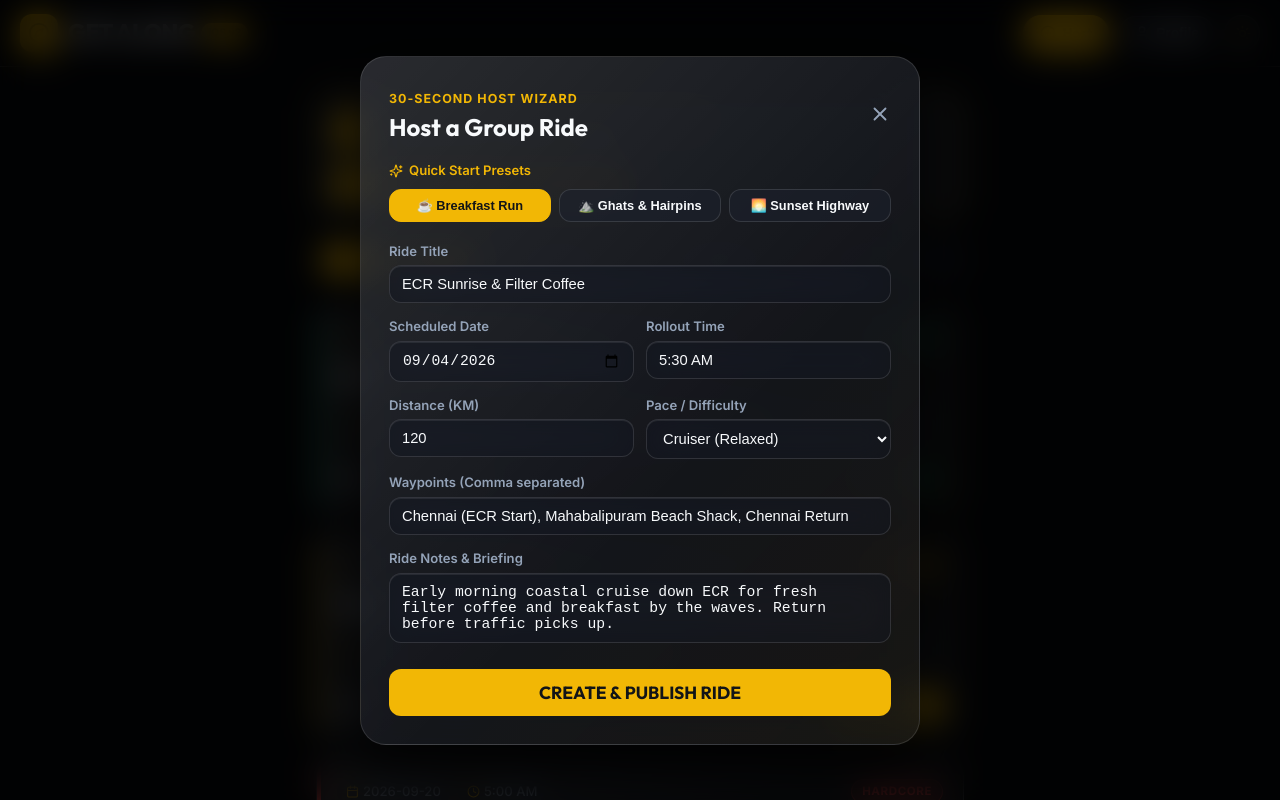
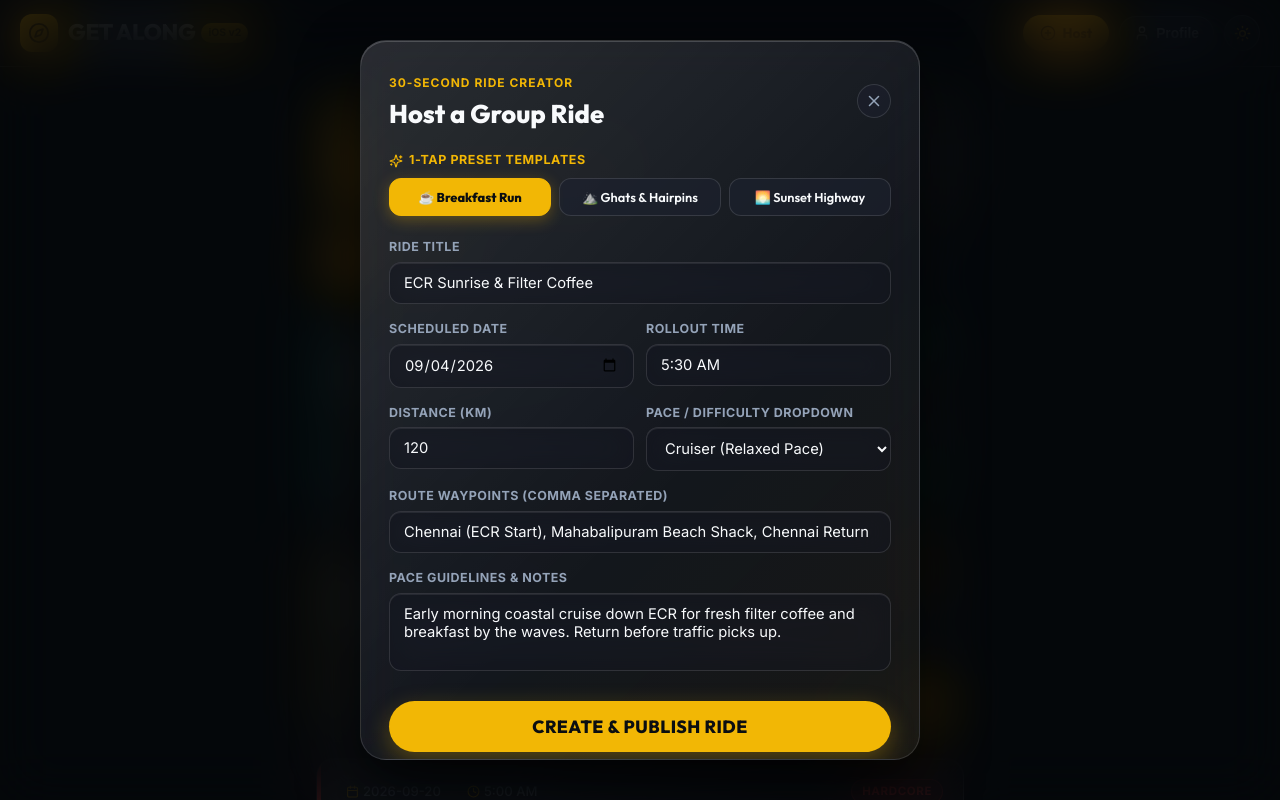
Before and after one commit to Surya9654/GetAlong, a React (Vite) app in the folder v2/: page / in a window 1280 px wide. Both pictures are taken after a click on the button "Host". Shown: the top 800 px of the page. Built offline with nearby package versions, Linux system fonts and the light colour scheme.

Commit message:
Apply full brushed glass texture, translucent blurred inputs, and 28px backdrop blur to Host popup modal

```diff
--- a/v2/src/components/HostRideModal.jsx
+++ b/v2/src/components/HostRideModal.jsx
@@ -75,14 +75,37 @@ export default function HostRideModal({ onHostRide, onClose }) {
     });
   };
 
+  const inputStyle = {
+    width: '100%',
+    backgroundColor: 'rgba(18, 22, 29, 0.62)',
+    backdropFilter: 'blur(16px)',
+    WebkitBackdropFilter: 'blur(16px)',
+    border: '1px solid var(--border-color)',
+    borderRadius: 'var(--radius-sm)',
+    padding: '11px 14px',
+    color: 'var(--text-primary)',
+    fontSize: '0.92rem',
+    fontFamily: 'var(--font-body)',
+  };
+
+  const labelStyle = {
+    display: 'block',
+    fontSize: '0.78rem',
+    fontWeight: 700,
+    color: 'var(--text-muted)',
+    textTransform: 'uppercase',
+    letterSpacing: '0.5px',
+    marginBottom: '5px',
+  };
+
   return (
     <div
       style={{
         position: 'fixed',
         inset: 0,
-        backgroundColor: 'rgba(0, 0, 0, 0.72)',
-        backdropFilter: 'blur(16px)',
-        WebkitBackdropFilter: 'blur(16px)',
+        backgroundColor: 'rgba(5, 7, 10, 0.78)',
+        backdropFilter: 'blur(28px) saturate(200%)',
+        WebkitBackdropFilter: 'blur(28px) saturate(200%)',
         zIndex: 100,
         display: 'flex',
         alignItems: 'center',
@@ -101,28 +124,43 @@ export default function HostRideModal({ onHostRide, onClose }) {
           overflowY: 'auto',
           borderRadius: 'var(--radius-lg)',
           padding: '28px',
-          boxShadow: '0 20px 50px rgba(0,0,0,0.7)',
+          boxShadow: '0 25px 60px rgba(0,0,0,0.8), inset 0 1px 0 rgba(255,255,255,0.18)',
         }}
       >
         {/* Header */}
-        <div style={{ display: 'flex', justifyContent: 'space-between', alignItems: 'center', marginBottom: '16px' }}>
+        <div style={{ display: 'flex', justifyContent: 'space-between', alignItems: 'center', marginBottom: '18px' }}>
           <div>
-            <span style={{ color: 'var(--amber)', fontSize: '0.78rem', fontWeight: 700, textTransform: 'uppercase', letterSpacing: '1px' }}>
-              30-Second Host Wizard
+            <span style={{ color: 'var(--amber)', fontSize: '0.75rem', fontWeight: 800, textTransform: 'uppercase', letterSpacing: '1px' }}>
+              30-Second Ride Creator
             </span>
-            <h2 style={{ fontFamily: 'var(--font-heading)', fontSize: '1.5rem', color: 'var(--text-primary)' }}>
+            <h2 style={{ fontFamily: 'var(--font-heading)', fontSize: '1.6rem', fontWeight: 800, color: 'var(--text-primary)', marginTop: '2px' }}>
               Host a Group Ride
             </h2>
           </div>
-          <button onClick={onClose} style={{ background: 'none', border: 'none', color: 'var(--text-muted)', cursor: 'pointer' }}>
-            <X size={22} />
+          <button
+            onClick={onClose}
+            className="ios-pressable"
+            style={{
+              backgroundColor: 'var(--surface-raised)',
+              border: '1px solid var(--border-color)',
+              color: 'var(--text-muted)',
+              borderRadius: '50%',
+              width: '34px',
+              height: '34px',
+              display: 'flex',
+              alignItems: 'center',
+              justifyContent: 'center',
+              cursor: 'pointer',
+            }}
+          >
+            <X size={18} />
           </button>
         </div>
 
-        {/* Presets Chips */}
-        <div style={{ marginBottom: '20px' }}>
-          <label style={{ display: 'flex', alignItems: 'center', gap: '6px', fontSize: '0.82rem', fontWeight: 600, color: 'var(--amber)', marginBottom: '8px' }}>
-            <Sparkles size={14} /> Quick Start Presets
+        {/* Quick Start Presets */}
+        <div style={{ marginBottom: '22px' }}>
+          <label style={{ display: 'flex', alignItems: 'center', gap: '6px', fontSize: '0.78rem', fontWeight: 800, color: 'var(--amber)', textTransform: 'uppercase', letterSpacing: '0.6px', marginBottom: '8px' }}>
+            <Sparkles size={14} color="var(--amber)" /> 1-Tap Preset Templates
           </label>
           <div style={{ display: 'grid', gridTemplateColumns: 'repeat(3, 1fr)', gap: '8px' }}>
             {RIDE_PRESETS.map((p) => {
@@ -132,16 +170,19 @@ export default function HostRideModal({ onHostRide, onClose }) {
                   key={p.id}
                   type="button"
                   onClick={() => applyPreset(p)}
+                  className="ios-pressable"
                   style={{
-                    backgroundColor: isSelected ? 'var(--amber)' : 'var(--surface-raised)',
-                    color: isSelected ? '#121417' : 'var(--text-primary)',
+                    backgroundColor: isSelected ? 'var(--amber)' : 'rgba(28, 34, 46, 0.65)',
+                    color: isSelected ? '#0B0E11' : 'var(--text-primary)',
                     border: `1px solid ${isSelected ? 'var(--amber)' : 'var(--border-color)'}`,
                     borderRadius: 'var(--radius-sm)',
-                    padding: '8px',
+                    padding: '10px 6px',
                     fontSize: '0.8rem',
-                    fontWeight: 600,
+                    fontFamily: 'var(--font-heading)',
+                    fontWeight: isSelected ? 800 : 600,
                     cursor: 'pointer',
-                    transition: 'all 0.15s ease',
+                    boxShadow: isSelected ? '0 4px 15px var(--amber-glow)' : 'none',
+                    textAlign: 'center',
                   }}
                 >
                   {p.name}
@@ -152,68 +193,38 @@ export default function HostRideModal({ onHostRide, onClose }) {
         </div>
 
         {/* Form Fields */}
-        <form onSubmit={handleSubmit} style={{ display: 'flex', flexDirection: 'column', gap: '14px' }}>
+        <form onSubmit={handleSubmit} style={{ display: 'flex', flexDirection: 'column', gap: '16px' }}>
           <div>
-            <label style={{ display: 'block', fontSize: '0.82rem', fontWeight: 600, color: 'var(--text-muted)', marginBottom: '4px' }}>
-              Ride Title
-            </label>
+            <label style={labelStyle}>Ride Title</label>
             <input
               type="text"
               required
               value={formData.title}
               onChange={(e) => setFormData({ ...formData, title: e.target.value })}
-              style={{
-                width: '100%',
-                backgroundColor: 'var(--bg-color)',
-                border: '1px solid var(--border-color)',
-                borderRadius: 'var(--radius-sm)',
-                padding: '10px 12px',
-                color: 'var(--text-primary)',
-                fontSize: '0.92rem',
-              }}
+              style={inputStyle}
             />
           </div>
 
           {/* Date & Time Row */}
           <div style={{ display: 'grid', gridTemplateColumns: '1fr 1fr', gap: '12px' }}>
             <div>
-              <label style={{ display: 'block', fontSize: '0.82rem', fontWeight: 600, color: 'var(--text-muted)', marginBottom: '4px' }}>
-                Scheduled Date
-              </label>
+              <label style={labelStyle}>Scheduled Date</label>
               <input
                 type="date"
                 required
                 value={formData.date}
                 onChange={(e) => setFormData({ ...formData, date: e.target.value })}
-                style={{
-                  width: '100%',
-                  backgroundColor: 'var(--bg-color)',
-                  border: '1px solid var(--border-color)',
-                  borderRadius: 'var(--radius-sm)',
-                  padding: '10px 12px',
-                  color: 'var(--text-primary)',
-                  fontSize: '0.92rem',
-                }}
+                style={inputStyle}
               />
             </div>
             <div>
-              <label style={{ display: 'block', fontSize: '0.82rem', fontWeight: 600, color: 'var(--text-muted)', marginBottom: '4px' }}>
-                Rollout Time
-              </label>
+              <label style={labelStyle}>Rollout Time</label>
               <input
                 type="text"
                 required
                 value={formData.time}
                 onChange={(e) => setFormData({ ...formData, time: e.target.value })}
-                style={{
-                  width: '100%',
-                  backgroundColor: 'var(--bg-color)',
-                  border: '1px solid var(--border-color)',
-                  borderRadius: 'var(--radius-sm)',
-                  padding: '10px 12px',
-                  color: 'var(--text-primary)',
-                  fontSize: '0.92rem',
-                }}
+                style={inputStyle}
               />
             </div>
           </div>
@@ -221,109 +232,71 @@ export default function HostRideModal({ onHostRide, onClose }) {
           {/* Distance & Difficulty Row */}
           <div style={{ display: 'grid', gridTemplateColumns: '1fr 1fr', gap: '12px' }}>
             <div>
-              <label style={{ display: 'block', fontSize: '0.82rem', fontWeight: 600, color: 'var(--text-muted)', marginBottom: '4px' }}>
-                Distance (KM)
-              </label>
+              <label style={labelStyle}>Distance (KM)</label>
               <input
                 type="number"
                 required
                 value={formData.distanceKm}
                 onChange={(e) => setFormData({ ...formData, distanceKm: e.target.value })}
-                style={{
-                  width: '100%',
-                  backgroundColor: 'var(--bg-color)',
-                  border: '1px solid var(--border-color)',
-                  borderRadius: 'var(--radius-sm)',
-                  padding: '10px 12px',
-                  color: 'var(--text-primary)',
-                  fontSize: '0.92rem',
-                }}
+                style={inputStyle}
               />
             </div>
             <div>
-              <label style={{ display: 'block', fontSize: '0.82rem', fontWeight: 600, color: 'var(--text-muted)', marginBottom: '4px' }}>
-                Pace / Difficulty
-              </label>
+              <label style={labelStyle}>Pace / Difficulty Dropdown</label>
               <select
                 value={formData.difficulty}
                 onChange={(e) => setFormData({ ...formData, difficulty: e.target.value })}
-                style={{
-                  width: '100%',
-                  backgroundColor: 'var(--bg-color)',
-                  border: '1px solid var(--border-color)',
-                  borderRadius: 'var(--radius-sm)',
-                  padding: '10px 12px',
-                  color: 'var(--text-primary)',
-                  fontSize: '0.92rem',
-                }}
+                style={inputStyle}
               >
-                <option value="cruiser">Cruiser (Relaxed)</option>
-                <option value="spirited">Spirited (Brisk)</option>
-                <option value="hardcore">Hardcore (Expert)</option>
+                <option value="cruiser">Cruiser (Relaxed Pace)</option>
+                <option value="spirited">Spirited (Brisk Pace)</option>
+                <option value="hardcore">Hardcore (Expert Pace)</option>
               </select>
             </div>
           </div>
 
           {/* Waypoints */}
           <div>
-            <label style={{ display: 'block', fontSize: '0.82rem', fontWeight: 600, color: 'var(--text-muted)', marginBottom: '4px' }}>
-              Waypoints (Comma separated)
-            </label>
+            <label style={labelStyle}>Route Waypoints (Comma separated)</label>
             <input
               type="text"
               required
               value={formData.pointsStr}
               onChange={(e) => setFormData({ ...formData, pointsStr: e.target.value })}
               placeholder="e.g. Start Point, Breakfast Stop, Final Stop"
-              style={{
-                width: '100%',
-                backgroundColor: 'var(--bg-color)',
-                border: '1px solid var(--border-color)',
-                borderRadius: 'var(--radius-sm)',
-                padding: '10px 12px',
-                color: 'var(--text-primary)',
-                fontSize: '0.92rem',
-              }}
+              style={inputStyle}
             />
           </div>
 
           {/* Description */}
           <div>
-            <label style={{ display: 'block', fontSize: '0.82rem', fontWeight: 600, color: 'var(--text-muted)', marginBottom: '4px' }}>
-              Ride Notes & Briefing
-            </label>
+            <label style={labelStyle}>Pace Guidelines & Notes</label>
             <textarea
               rows={3}
               value={formData.description}
               onChange={(e) => setFormData({ ...formData, description: e.target.value })}
-              style={{
-                width: '100%',
-                backgroundColor: 'var(--bg-color)',
-                border: '1px solid var(--border-color)',
-                borderRadius: 'var(--radius-sm)',
-                padding: '10px 12px',
-                color: 'var(--text-primary)',
-                fontSize: '0.92rem',
-                resize: 'none',
-              }}
+              style={{ ...inputStyle, resize: 'none' }}
             />
           </div>
 
           {/* Submit */}
           <button
             type="submit"
+            className="ios-pressable"
             style={{
-              marginTop: '6px',
+              marginTop: '8px',
               width: '100%',
               backgroundColor: 'var(--amber)',
-              color: '#121417',
+              color: '#0B0E11',
               border: 'none',
-              borderRadius: 'var(--radius-sm)',
-              padding: '12px',
+              borderRadius: 'var(--radius-full)',
+              padding: '14px',
               fontFamily: 'var(--font-heading)',
               fontSize: '1.1rem',
-              fontWeight: 700,
+              fontWeight: 800,
               cursor: 'pointer',
+              boxShadow: '0 8px 25px var(--amber-glow)',
+              letterSpacing: '0.5px',
             }}
           >
             CREATE & PUBLISH RIDE
```
